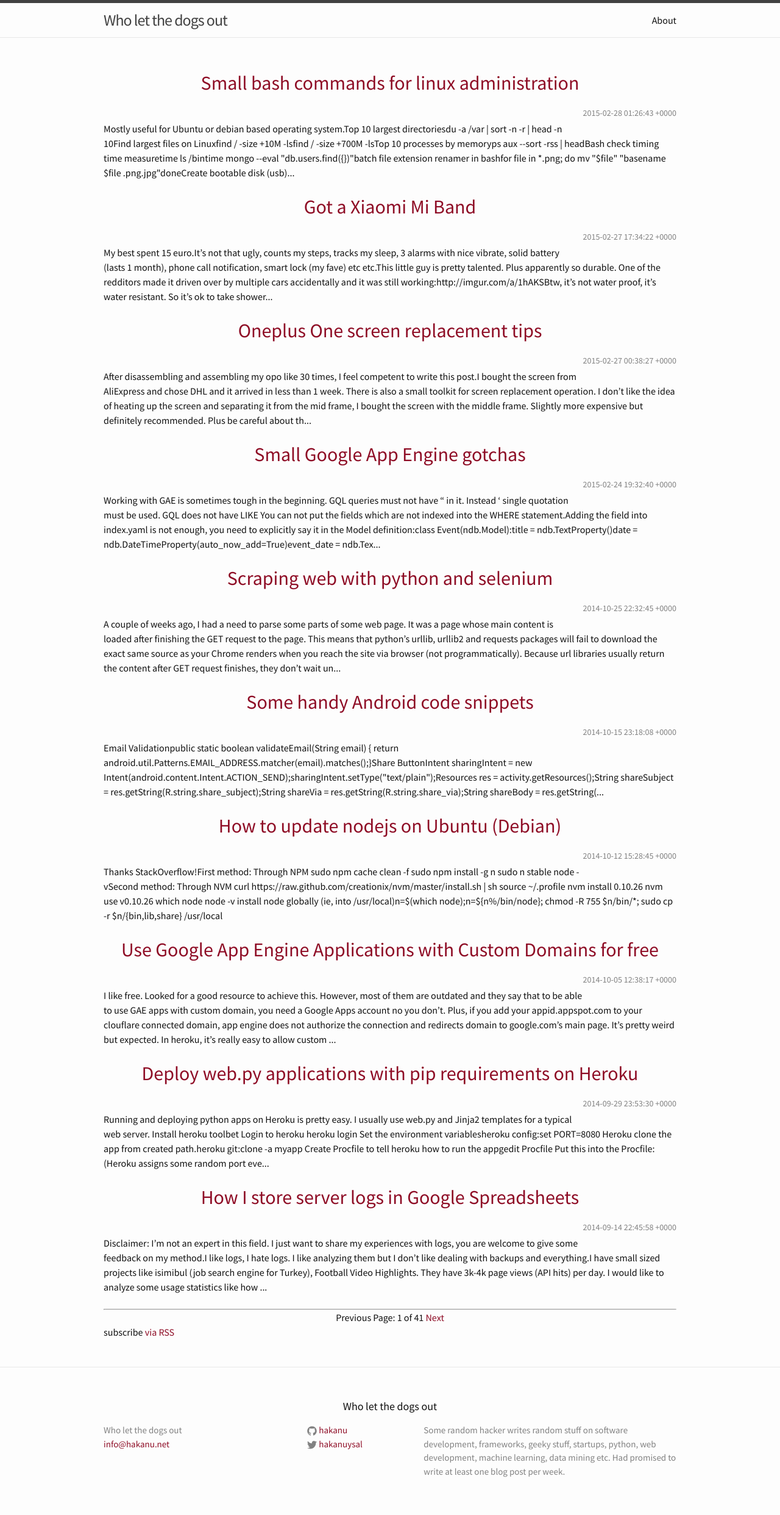
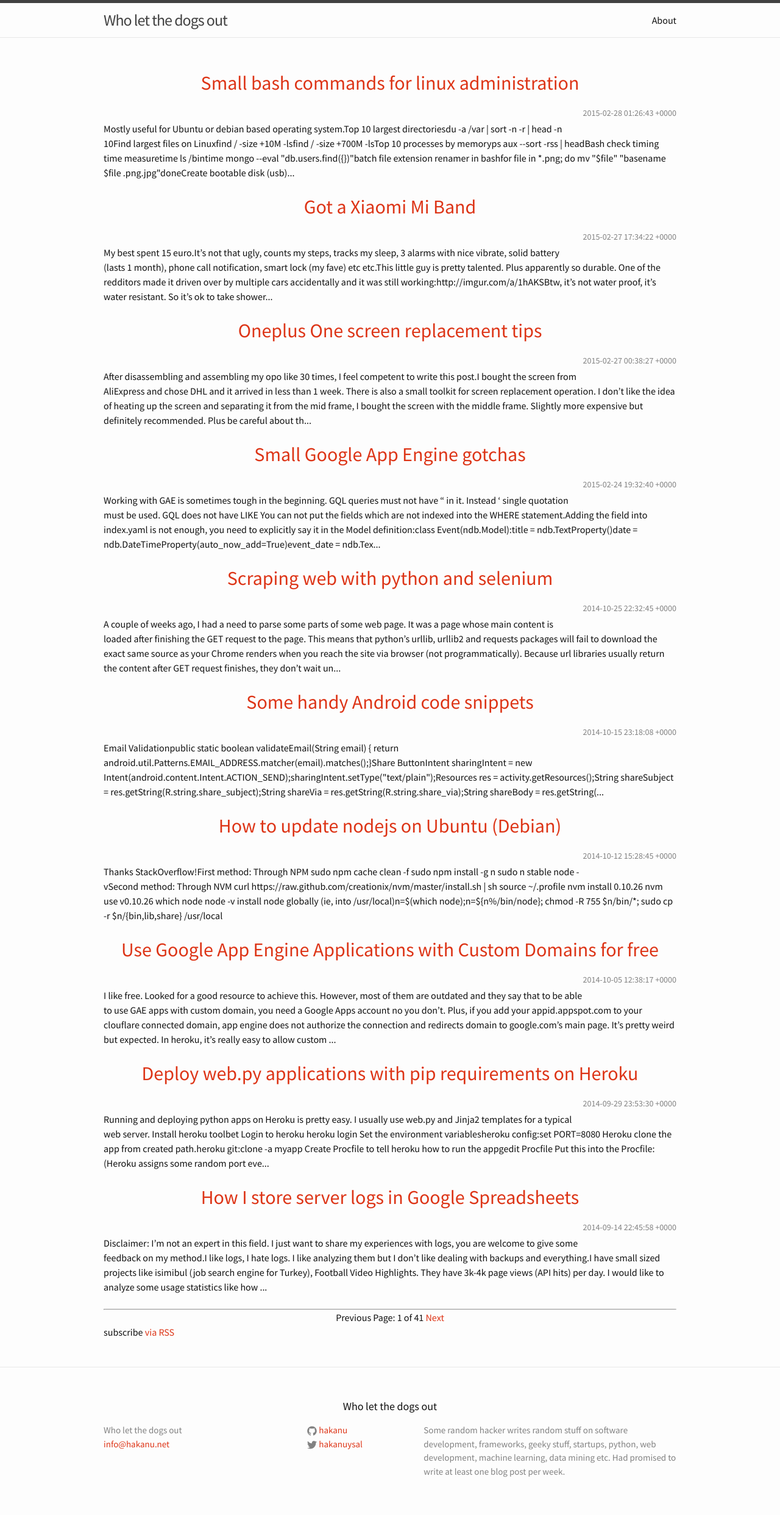
Before and after one commit to hakanu/blog, a Jekyll site: the page built from index.html, in a window 1280 px wide. Shown: the whole page at 61% size. Built offline with Jekyll 4.4.1, drawn with Linux system fonts in a browser that asks for light colours; the list of posts is cut into pages by our own code.

Commit message:
Change header colors and link hovers

```diff
--- a/css/main.scss
+++ b/css/main.scss
@@ -15,8 +15,8 @@
 
 $text-color:       #111;
 $background-color: #fdfdfd;
-$brand-color:      #8e0c25;
-$hover-color:      #DD3416;
+$brand-color:      #DD3416;
+$hover-color:      #8e0c25;
 
 $grey-color:       #828282;
 $grey-color-light: lighten($grey-color, 40%);
```
